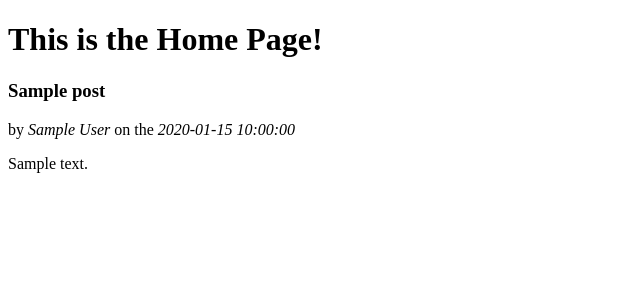
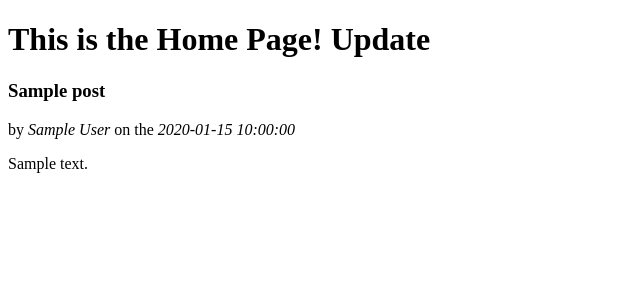
Before and after one commit to JavasMiddi/flask-blog, a Flask app: page / in a window 1280 px wide. Shown: the part 26-326 px from the top of the page, without its empty margins (0-640 px from the left). Run offline with Flask 2, Linux system fonts and the light colour scheme; tables that the repository leaves empty hold one stand-in row (values such as "Sample post").

Commit message:
Update home.html

```diff
--- a/application/templates/home.html
+++ b/application/templates/home.html
@@ -1,6 +1,6 @@
 {% extends 'layout.html' %}
 {% block body_content %}
-<h1> This is the Home Page! </h1>
+<h1> This is the Home Page! Update </h1>
     {% for post in posts %}
         <div>
             <h3>{{ post.title }}</h3>
```
